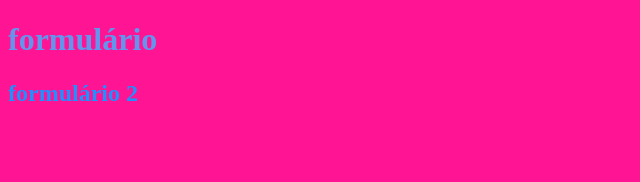
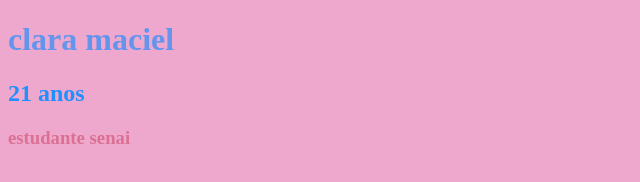
Before and after one commit to clarinha-123/atividade-4, a plain HTML site: page index.html in a window 1280 px wide. Shown: the whole page, without its empty margins (0-640 px from the left). Drawn offline with Linux system fonts and the light colour scheme.

Commit message:
atividade

```diff
--- a/index.html
+++ b/index.html
@@ -7,7 +7,7 @@
 
     <style>
         body{
-            background-color: deeppink;
+            background-color: rgb(238, 168, 205);
         }
         h1{
             color: cornflowerblue;
@@ -15,11 +15,15 @@
         h2{
             color: dodgerblue;
         }
+        h3{
+            color:palevioletred ;
+        }
     </style>
 </head>
 <body>
- <h1> formulário </h1>
+ <h1> clara maciel </h1>
 
- <h2> formulário 2</h2>
+ <h2> 21 anos </h2>
 </body>
+<h3> estudante senai </h3>
 </html>
```
